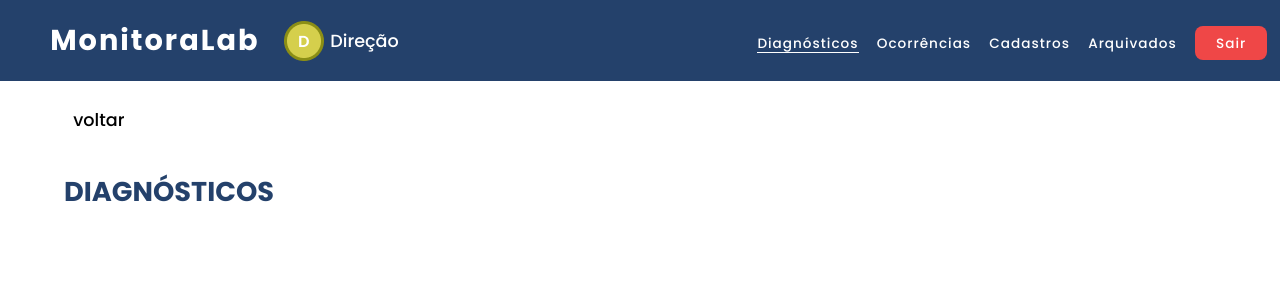
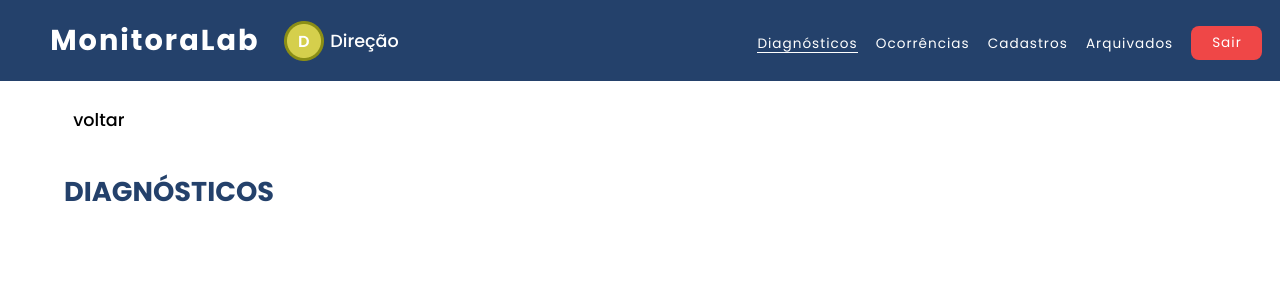
Before and after one commit to TCC2023insv/MonitoraLab, a PHP site: page /usuarios/diretoria/inicio.php in a window 1280 px wide. Shown: the top 300 px of the page. Run offline with PHP 8.4, Linux system fonts and the light colour scheme; the visitor is signed in with stand-in values (Sample User, id 1); data that the repository does not hold is empty; some libraries are stand-ins or nearby versions.

Commit message:
navbar-monitor

```diff
--- a/css/navbar.css
+++ b/css/navbar.css
@@ -47,11 +47,7 @@ nav ul li a{
     letter-spacing: 1px;
     line-height: 20%;
     position: relative;
-<<<<<<< HEAD
-    font-weight: 3;
-=======
     font-weight: 400;
->>>>>>> 14e1d738aca5301bef83a3305134d7c6dc399856
 }
 
 .nav-li::after{
```
